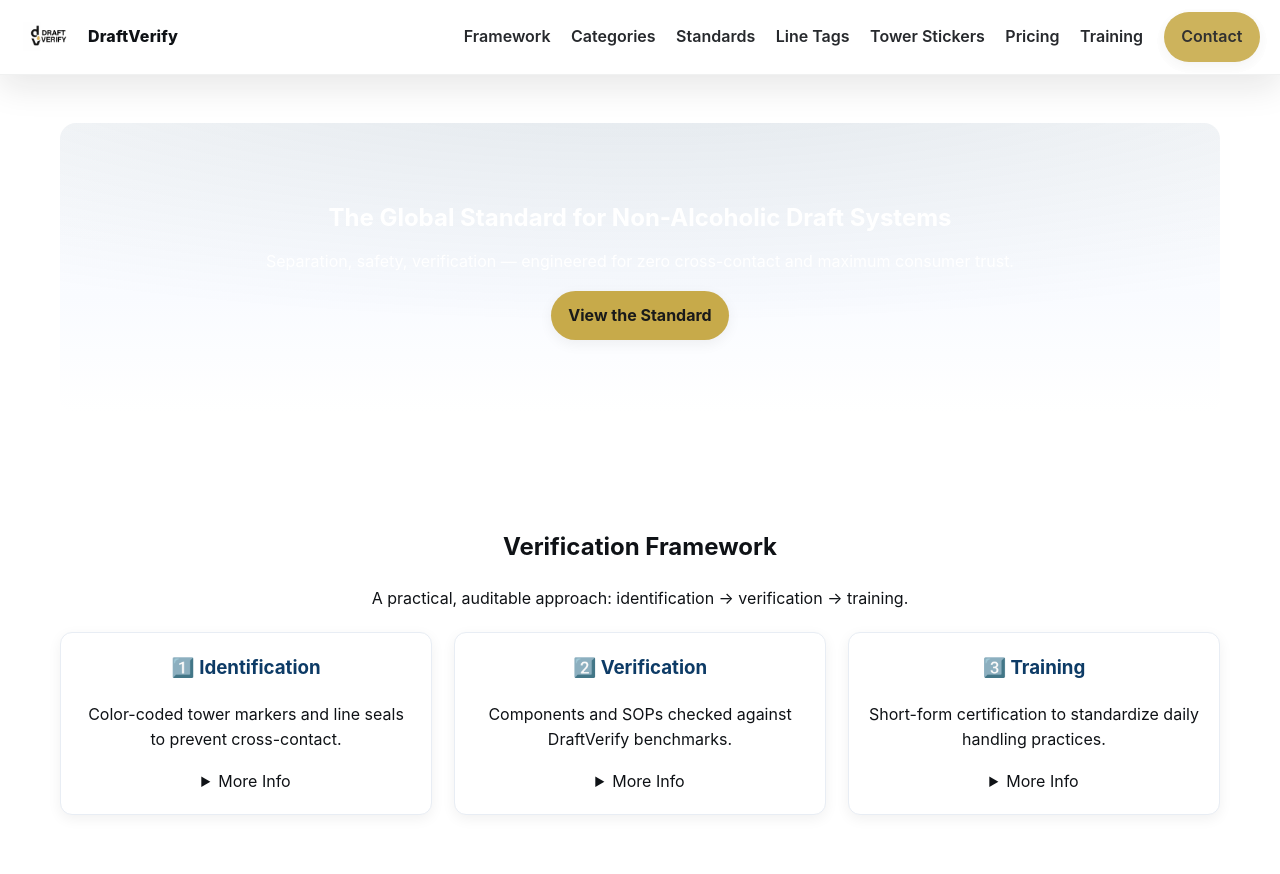
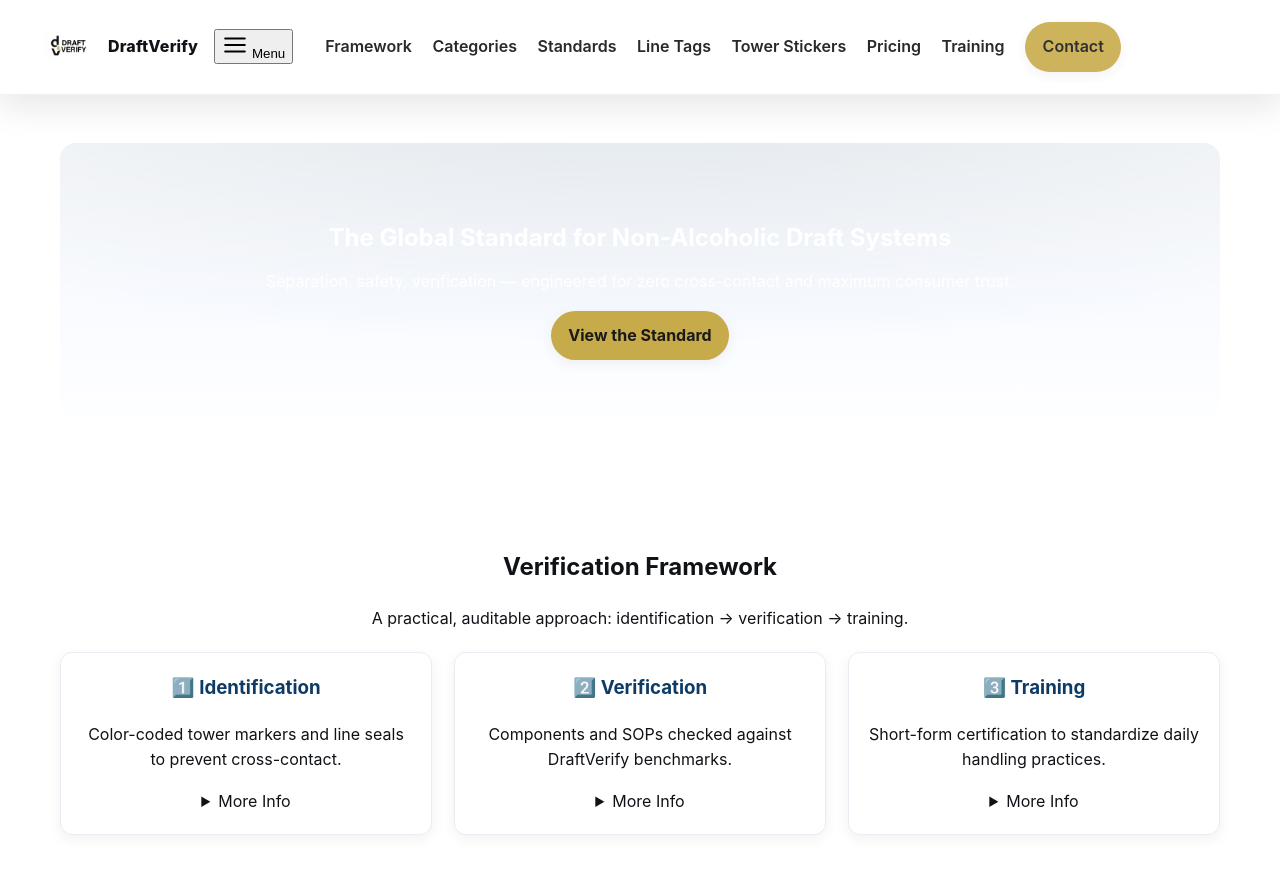
Before and after one commit to draftverify/draftverify.com, a Jekyll site: the page built from index.md, in a window 1280 px wide and 900 px high. Shown: the top 874 px of the window. Built offline with Jekyll 4.4.1, drawn with Linux system fonts in a browser that asks for light colours.

Commit message:
Update header.html

```diff
--- a/_includes/header.html
+++ b/_includes/header.html
@@ -1,9 +1,21 @@
-<header class="header">
-  <a class="brand" href="/">
+<header class="header" role="banner">
+  <div class="inner">
+    <a class="brand" href="/" aria-label="DraftVerify home">
       <img src="/logo-social.png" alt="DraftVerify logo" class="logo">
       <span>DraftVerify</span>
     </a>
-  <nav>
+
+    <!-- Mobile toggle -->
+    <button class="nav-toggle" id="nav-toggle" aria-expanded="false" aria-controls="site-nav">
+      <!-- simple hamburger icon -->
+      <svg width="26" height="26" viewBox="0 0 24 24" aria-hidden="true">
+        <path d="M3 6h18M3 12h18M3 18h18" fill="none" stroke="currentColor" stroke-width="2" stroke-linecap="round"/>
+      </svg>
+      <span class="visually-hidden">Menu</span>
+    </button>
+
+    <!-- Nav panel -->
+    <nav id="site-nav" class="nav" role="navigation">
       <a href="/#framework" data-nav="framework">Framework</a>
       <a href="/#categories" data-nav="categories">Categories</a>
       <a href="/standards/" data-nav="standards">Standards</a>
@@ -13,4 +25,8 @@
       <a href="/training/" data-nav="training">Training</a>
       <a href="/contact/" class="btn gold" data-nav="contact">Contact</a>
     </nav>
+  </div>
+
+  <!-- Backdrop for mobile menu -->
+  <div class="nav-backdrop" id="nav-backdrop" hidden></div>
 </header>
```
Lines whose indentation alone changed are shown as unchanged.
